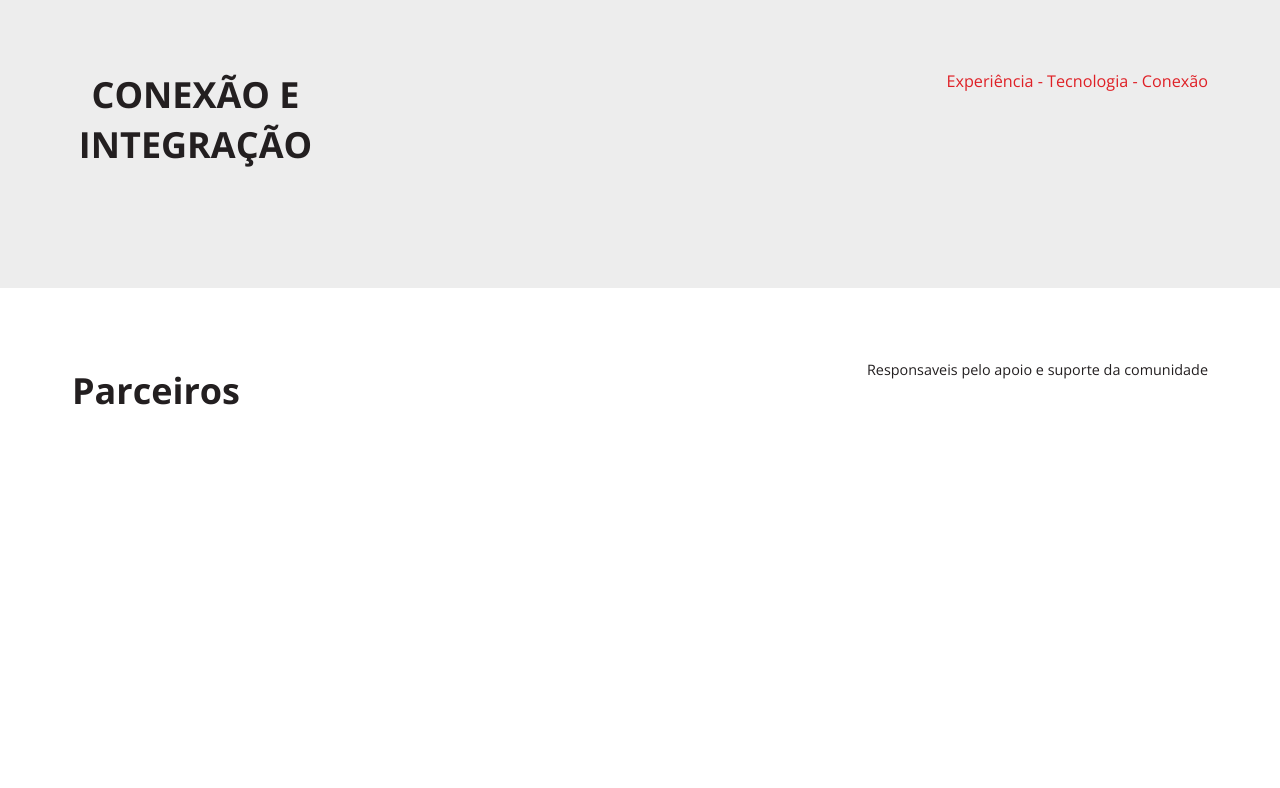
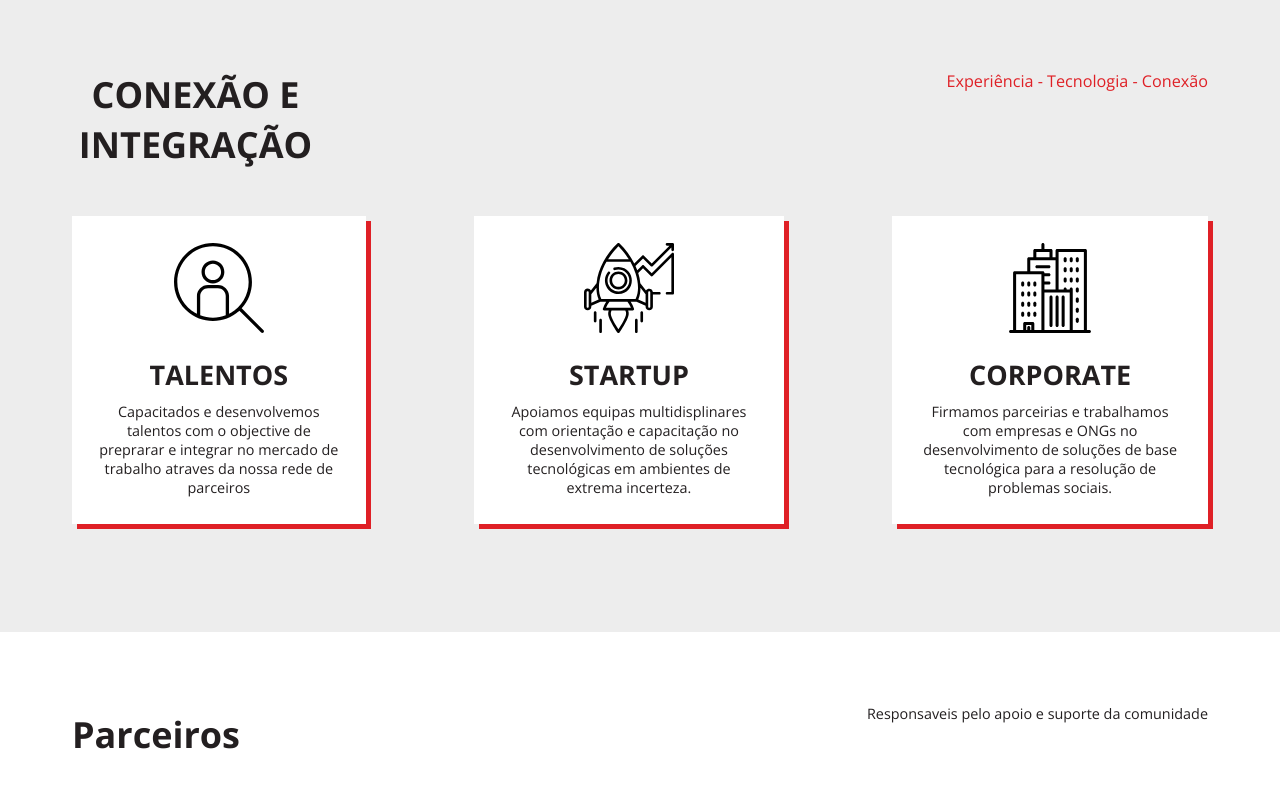
Before and after one commit to ctivir/mozdevz-frontend, a React (Create React App) app: page / in a window 1280 px wide. Shown: the part 1467-2255 px from the top of the page. Before the commit the page ends 1987 px from the top, so only its background shows below. Built offline with nearby package versions, Linux system fonts and the light colour scheme.

Commit message:
styled-component Card

```diff
--- a/src/components/CardContainer/index.js
+++ b/src/components/CardContainer/index.js
@@ -1,63 +1,61 @@
-import styles from '../../styles/Home.module.css'
+import { CardIcon, CardItem, CardText, CardTitle, Container } from './styles'
 import talents from '../../assets/icons/talents.svg'
 import startup from '../../assets/icons/startup.svg'
 import corporate from '../../assets/icons/corporate.svg'
 
 export function CardContainer() {
   return (
-    <aside className={styles.cardContainer}>
-      <aside className={styles.card}>
-        <img
-          className={styles.cardIcon}
+    <Container>
+      <CardItem>
+        <CardIcon
           src={talents}
           alt="Talentos"
         />
-        <h3 className={styles.cardTitle}>
+        <CardTitle>
           Talentos
-        </h3>
-        <p className={styles.cardText}>
+        </CardTitle>
+        <CardText>
           Capacitados e desenvolvemos talentos
           com o objective de preprarar e integrar
           no mercado de trabalho atraves da
           nossa rede de parceiros
-        </p>
-      </aside>
+        </CardText>
+      </CardItem>
 
-      <aside className={styles.card}>
-        <img
-          className={styles.cardIcon}
+      <CardItem>
+        <CardIcon
           src={startup}
           alt="Startup"
         />
-        <h3 className={styles.cardTitle}>
+        <CardTitle>
           Startup
-        </h3>
-        <p className={styles.cardText}>
+        </CardTitle>
+        <CardText>
           Apoiamos equipas multidisplinares
           com orientação e capacitação no
           desenvolvimento de soluções
           tecnológicas em ambientes de
           extrema incerteza.
-        </p>
-      </aside>
+        </CardText>
+      </CardItem>
 
-      <aside className={styles.card}>
-        <img
-          className={styles.cardIcon}
+      <CardItem>
+        <CardIcon
+
           src={corporate}
           alt="Corporate"
         />
-        <h3 className={styles.cardTitle}>
+        <CardTitle>
           Corporate
-        </h3>
-        <p className={styles.cardText}>
+        </CardTitle>
+        <CardText>
           Firmamos parceirias e trabalhamos com
           empresas e ONGs no desenvolvimento de
           soluções de base tecnológica para a
           resolução de problemas sociais.
-        </p>
-      </aside>
-    </aside>
+        </CardText>
+      </CardItem>
+      </Container>
   )
 }
 
--- a/src/components/CardContainer/styles.js
+++ b/src/components/CardContainer/styles.js
@@ -0,0 +1,27 @@
+import styled from "styled-components";
+
+export const Container = styled.aside`
+  display: flex;
+    grid-gap: 6rem;
+    gap: 6rem;
+`
+export const CardItem = styled.aside`
+  padding: 1.5rem;
+  margin-bottom: 2rem;
+  background: var(--white);
+  box-shadow: 5px 5px var(--primary);
+`
+
+export const CardIcon = styled.img`
+  width: 5rem;
+  margin-bottom: 1rem;
+`
+
+export const CardTitle = styled.h3`
+  font-size: 1.5rem;
+  text-transform: uppercase;
+  margin-bottom: .5rem;
+`
+export const CardText= styled.p`
+  font-size: .8rem;
+`
--- a/src/pages/Home.js
+++ b/src/pages/Home.js
@@ -127,7 +127,7 @@ function Home() {
         </aside>
 
         {/* Container */}
-        {/* <CardContainer /> */}
+        <CardContainer />
       </section>
 
       {/* Sponsors */}
```
